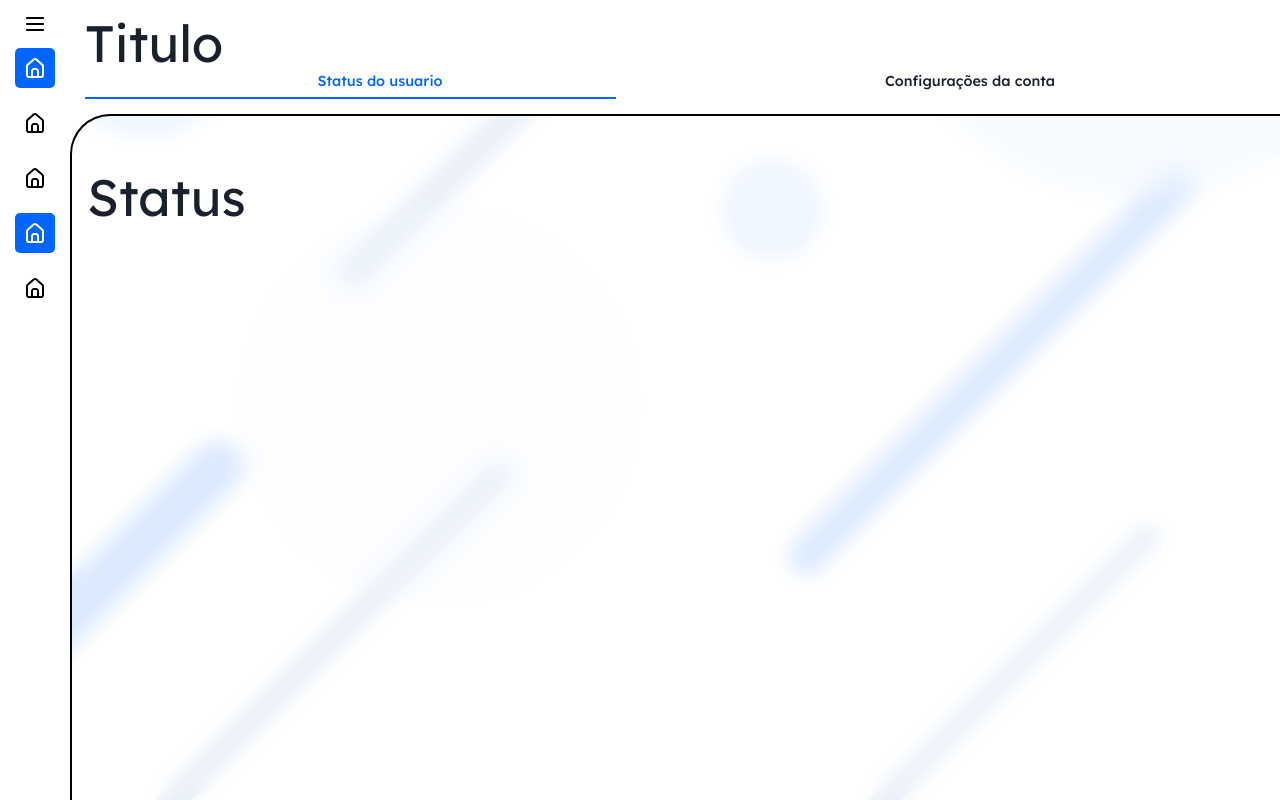
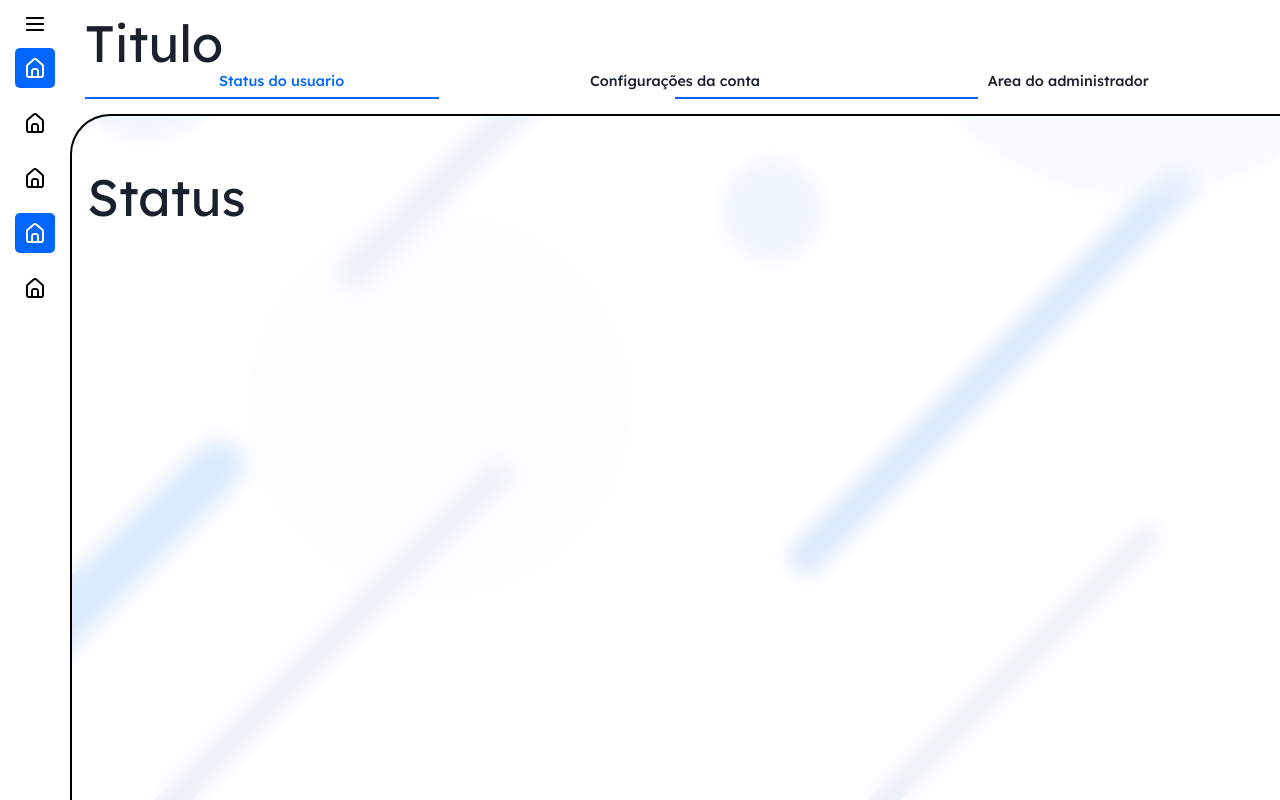
Before and after one commit to TCC-CTI-grupo-1/ConTI, a React (Vite) app in the folder client/: page /profile in a window 1280 px wide. Built offline with nearby package versions, Linux system fonts and the light colour scheme.

Commit message:
Mudanças

```diff
--- a/client/src/components/user/profile/Profile.tsx
+++ b/client/src/components/user/profile/Profile.tsx
@@ -46,6 +46,8 @@
                     <div className="options" ref={options}>
                         <a className="active">Status do usuario</a>
                         <a>Configurações da conta</a>
+                        <a>Area do administrador</a>
+                        <div className='selected-line'></div>
                     </div>
                 </div>
                 <div className="inversed-border"></div>
--- a/client/src/index.scss
+++ b/client/src/index.scss
@@ -490,7 +490,10 @@
 
 
 
+
 */
+
+
 
 #user-background{
   overflow: hidden;
@@ -932,3 +935,16 @@
     pointer-events: all;
   }
 }
+.header {
+  position:relative;
+    .selected-line {
+      position: absolute;
+      bottom: 15px;
+      width: 25%;
+      height: 1.5px;
+      left:50%;
+      transition:0.4s;
+      background-color: var(--primary-color);
+    }
+
+}
```
